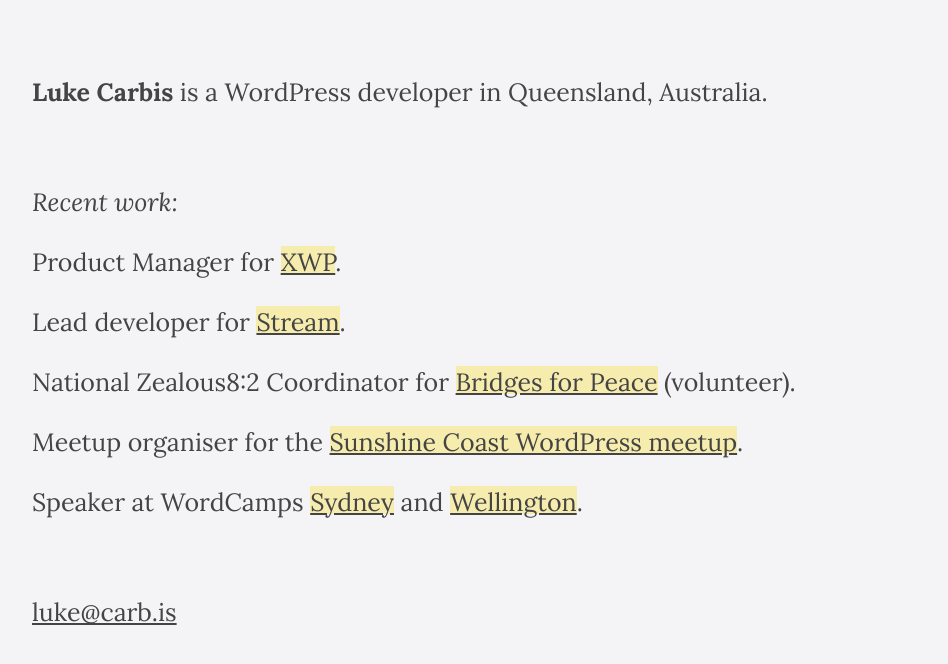
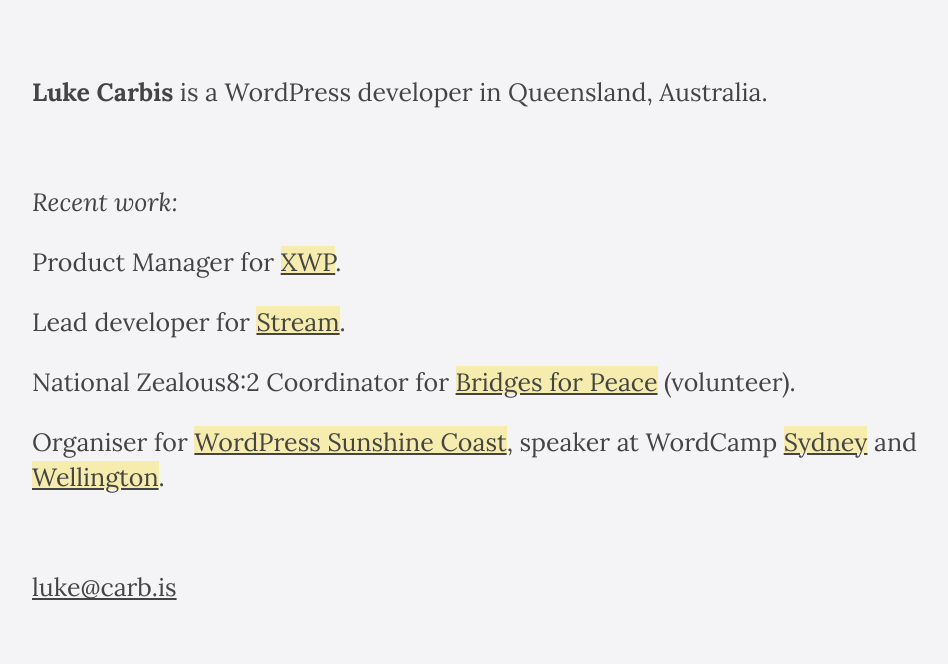
Before and after one commit to lukecarbis/old-carb.is, a Jekyll site: the page built from index.html, in a window 1280 px wide. Shown: the top 664 px of the page, without its empty margins (128-1076 px from the left). Built offline with Jekyll 4.4.1, drawn with Linux system fonts in a browser that asks for light colours.

Commit message:
Merge two last lines

```diff
--- a/_config.yml
+++ b/_config.yml
@@ -12,8 +12,7 @@
   - "Product Manager for [XWP](http://xwp.co)."
   - "Lead developer for [Stream](https://wp-stream.com)."
   - "National Zealous8:2 Coordinator for [Bridges for Peace](http://bridgesforpeace.com) (volunteer)."
-  - "Meetup organiser for the [Sunshine Coast WordPress meetup](http://wpsc.co)."
-  - "Speaker at WordCamps [Sydney](http://sydney.wordcamp.org/2014/) and [Wellington](http://wellington.wordcamp.org/2014/)."
+  - "Organiser for [WordPress Sunshine Coast](http://wpsc.co), speaker at WordCamp [Sydney](http://sydney.wordcamp.org/2014/) and [Wellington](http://wellington.wordcamp.org/2014/)."
 
 # Build settings
 markdown: kramdown
```
